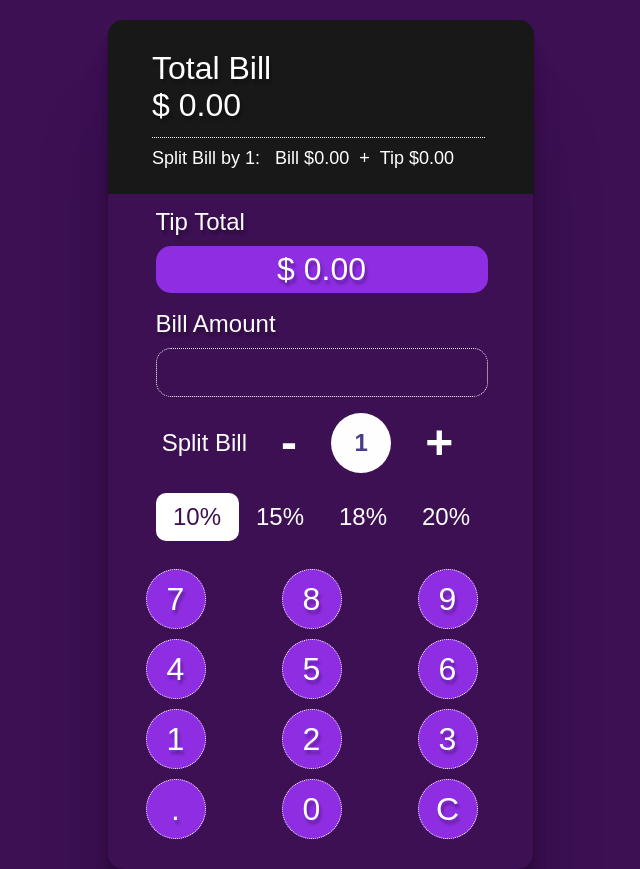
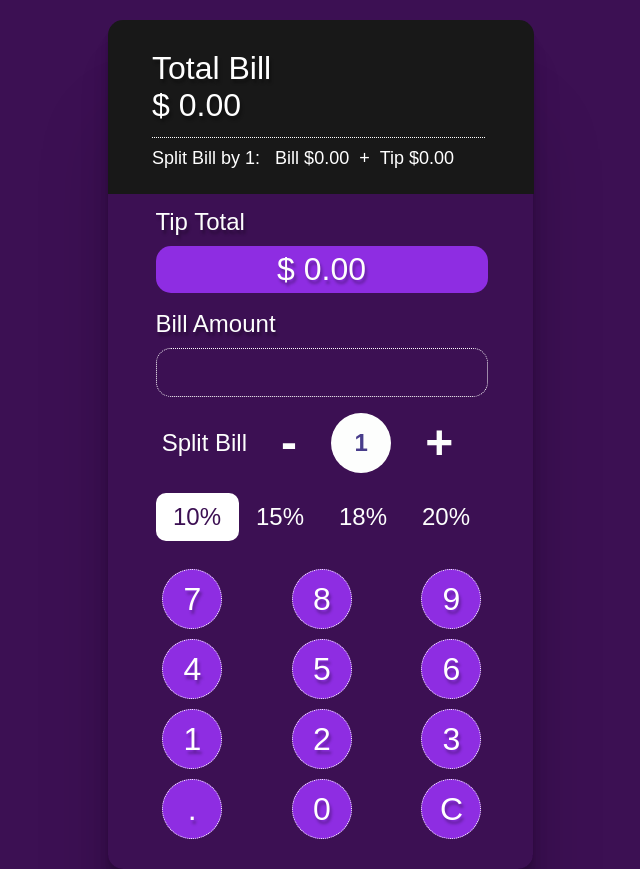
Before and after one commit to jamesdesigns/react-calculator, a React (Create React App) app: page / in a window 1280 px wide. Shown: the whole page, without its empty margins (320-960 px from the left). Built offline with nearby package versions, Linux system fonts and the light colour scheme.

Commit message:
center the text inside the li button

```diff
--- a/src/Buttons.js
+++ b/src/Buttons.js
@@ -2,10 +2,10 @@ import React from 'react';
 
 const Buttons = (props) => {
 	return (
-		<ul style={{ paddingLeft: '0'}}  className="flex-row keypad">
+		<ul style={{ paddingLeft: '20px'}}  className="flex-row keypad">
 			{props.buttons.map((btn,i) => {
 				return (
-					<li key={`btn-${i}`}>
+					<li style={{ textAlign: 'center'}} key={`btn-${i}`}>
 						<button onClick={e => props.onClickButton(i)}>{btn}</button>
 					</li>
 				)
```
